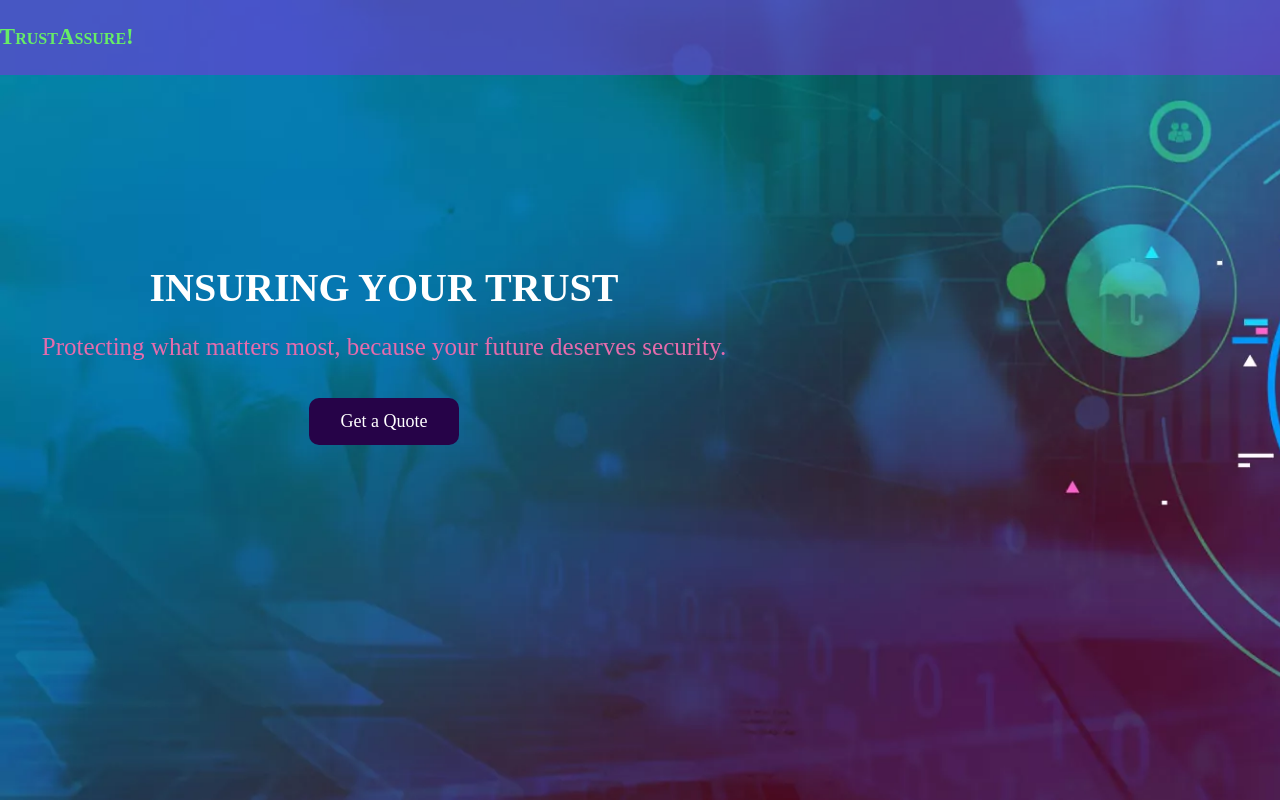
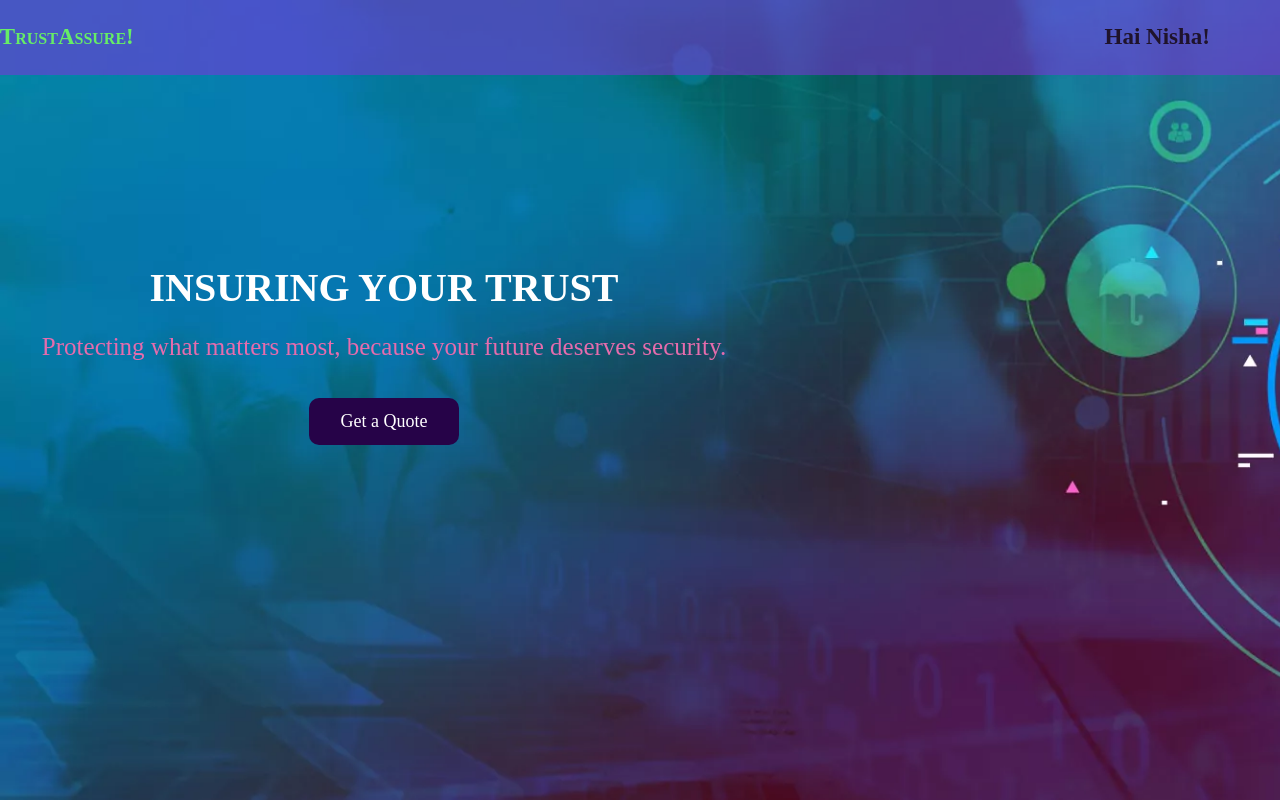
Before and after one commit to AjithaChand/Validation-project, a React (Create React App) app in the folder Insurance-app-main/: page /homepage in a window 1280 px wide. Built offline with nearby package versions, Linux system fonts and the light colour scheme.

Commit message:
Updated files

```diff
--- a/Insurance-app-main/src/Adminpage.js
+++ b/Insurance-app-main/src/Adminpage.js
@@ -110,8 +110,8 @@ const Adminpage = () => {
               {value.map((data, index) => {
                 return <tr key={index}>
                   <td>{data.email}</td>
-                  <td>{data.startdate}</td>
-                  <td>{data.enddate}</td>
+                  <td>{new Date (data.startdate).toLocaleDateString('en-GB')}</td>
+                  <td>{new Date (data.enddate).toLocaleDateString('en-GB')}</td>
                   <td>{data.policy}</td>
                   <td>
                     {data.file_path ? (
--- a/Insurance-app-main/src/Homepage.css
+++ b/Insurance-app-main/src/Homepage.css
@@ -13,6 +13,8 @@
     font-size: 23px;
     font-weight: bold;
     font-variant:small-caps;
+    display: flex;
+    justify-content: space-between;
 }
 
 .marquee{
@@ -24,6 +26,13 @@
 .name{
     color:rgb(102, 237, 102);
     font-weight: bold;
+}
+
+.head-name{
+    color: rgb(31, 19, 43);
+    margin-right: 50px;
+    font-family:'Times New Roman', Times, serif;
+    font-variant: normal;
 }
 
 @keyframes scrollText {
--- a/Insurance-app-main/src/Homepage.js
+++ b/Insurance-app-main/src/Homepage.js
@@ -2,10 +2,16 @@ import React from 'react';
 import './Homepage.css'
 
 const Homepage = () => {
+
+    const username = localStorage.getItem('username')
+
   return (
     <div className='home-container'>
       <header className='homepage-header'>
         <div className='marquee'>Welcome to <span className='name'>TrustAssure!</span></div>
+        <div className='head-name'>
+            Hai {username} Nisha!
+        </div>
       </header>
       <div className='homepage-section'>
         <h1 className='section-header'>INSURING YOUR TRUST</h1>
```
